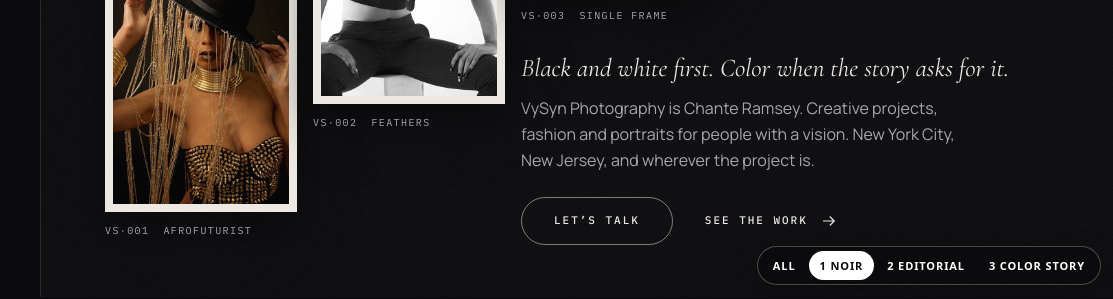
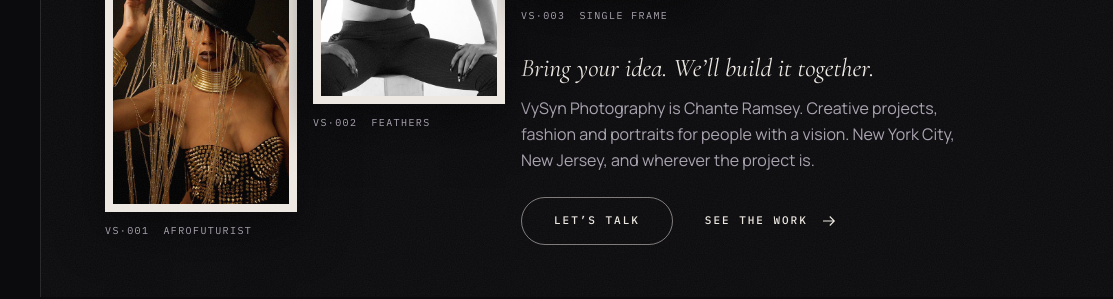
Before and after one commit to livewebstudios/vysynphotos, a plain HTML site: page noir/index.html in a window 1280 px wide. Shown: the part 503-802 px from the top of the page, 167-1280 px from the left. Drawn offline with nearby package versions, Linux system fonts and the light colour scheme.

Commit message:
Remove demo bar, new Noir second line, landing note and new-tab links
- Noir hero second line: "Bring your idea. We'll build it together."
- Drop "Black and white first." from Noir meta and landing card
- Remove the demo bar from all three demos
- Landing cards open each demo in a new tab
- Landing note: view on a full screen until a direction is picked

Co-Authored-By: Claude Opus 5.5 <noreply@anthropic.com>

```diff
--- a/assets/css/base.css
+++ b/assets/css/base.css
@@ -1,5 +1,5 @@
 /* VySyn Photography demos: shared kit.
-   Tokens, reset, motion guards, a11y helpers, form plumbing, demo bar.
+   Tokens, reset, motion guards, a11y helpers, form plumbing.
    Section layouts live in each demo's own stylesheet. */
 
 :root {
@@ -70,12 +70,9 @@
   --s-10: 128px;
   --section: clamp(72px, 11vw, 160px);
 
-  --demo-line: rgba(237, 232, 225, 0.28);
-  --demo-shadow: 0 6px 24px rgba(0, 0, 0, 0.28);
   --badge-w: 150px;
   --z-nav: 50;
   --z-menu: 60;
-  --z-demo: 90;
 }
 
 /* Reset */
@@ -173,45 +170,5 @@ html.lenis, html.lenis body { height: auto; }
 .lws-badge { width: var(--badge-w); height: auto; }
 .lws-chip { display: inline-block; padding: 6px; background: var(--paper); line-height: 0; }
 
-/* Demo bar: review aid only. Remove before launch. */
-.demo-bar {
-  position: fixed;
-  right: 12px;
-  bottom: 12px;
-  z-index: var(--z-demo);
-  display: flex;
-  align-items: center;
-  gap: 2px;
-  padding: 4px;
-  border-radius: 999px;
-  background: var(--ink);
-  border: 1px solid var(--demo-line);
-  font: 600 11px/1 system-ui, -apple-system, "Segoe UI", sans-serif;
-  letter-spacing: 0.08em;
-  text-transform: uppercase;
-  box-shadow: var(--demo-shadow);
-}
-.demo-bar a {
-  display: block;
-  padding: 9px 11px;
-  border-radius: 999px;
-  color: var(--white);
-  white-space: nowrap;
-  transition: background-color var(--dur-0) var(--ease-out), color var(--dur-0) var(--ease-out);
-}
-.demo-bar a:hover { background: var(--ink-3); }
-.demo-bar a:focus-visible { box-shadow: var(--focus-on-dark); }
-.demo-bar a[aria-current="page"] { background: var(--white); color: var(--ink); }
-@media (max-width: 479.98px) {
-  .demo-bar .demo-name { display: none; }
-  .demo-bar a { padding-inline: 12px; }
-}
-@media (pointer: coarse) {
-  .demo-bar a { min-width: 44px; padding-block: 17px; text-align: center; }
-}
-@media print {
-  .demo-bar { display: none; }
-}
-
 /* The header stays above the open menu so the MENU button can close it. */
 .menu-open [data-header] { z-index: calc(var(--z-menu) + 1); }
--- a/assets/css/landing.css
+++ b/assets/css/landing.css
@@ -26,6 +26,9 @@ a:focus-visible { box-shadow: 0 0 0 2px var(--paper), 0 0 0 4px var(--vs-purple)
 h1 { max-width: 16ch; margin-top: var(--s-4); font-weight: 500; font-size: clamp(36px, 5.4vw, 68px); line-height: 1.06; letter-spacing: -0.02em; }
 h1 em { font-family: var(--font-display); font-style: italic; font-weight: 400; letter-spacing: 0; color: var(--vs-purple); }
 .intro-line { max-width: 52ch; margin-top: var(--s-5); color: var(--muted-on-light); }
+.intro-note { max-width: 46ch; margin-top: var(--s-5); padding: var(--s-3) var(--s-5); border: 1px solid var(--vs-lilac); border-radius: 999px; font-size: 15px; line-height: 1.5; color: var(--text-on-light); }
+.intro-note strong { font-weight: 600; color: var(--vs-purple); }
+@media (max-width: 599.98px) { .intro-note { border-radius: 16px; } }
 
 .cards { display: grid; grid-template-columns: repeat(3, minmax(0, 1fr)); gap: var(--s-5); margin-top: clamp(48px, 7vw, 88px); }
 .card-item { animation: rise 0.9s var(--ease-out) both; }
--- a/noir/index.html
+++ b/noir/index.html
@@ -5,10 +5,10 @@
 <meta name="viewport" content="width=device-width, initial-scale=1">
 <meta name="robots" content="noindex, nofollow">
 <title>VySyn Photography · Creative Photographer, New York City · Gallery Noir</title>
-<meta name="description" content="Creative projects, fashion and portraits by Chante Ramsey. Black and white first. New York City and beyond.">
+<meta name="description" content="Creative projects, fashion and portraits by Chante Ramsey. New York City and beyond.">
 <meta property="og:type" content="website">
 <meta property="og:title" content="VySyn Photography · Creative Photographer, New York City · Gallery Noir">
-<meta property="og:description" content="Creative projects, fashion and portraits by Chante Ramsey. Black and white first. New York City and beyond.">
+<meta property="og:description" content="Creative projects, fashion and portraits by Chante Ramsey. New York City and beyond.">
 <meta property="og:image" content="../assets/img/photos/gold-fringe.jpg">
 <meta name="twitter:card" content="summary_large_image">
 <meta name="theme-color" content="#0B0A0D">
@@ -109,7 +109,7 @@
     </div>
     <div class="stairs">
       <div class="hero-body">
-        <p class="hero-second">Black and white first. Color when the story asks for it.</p>
+        <p class="hero-second">Bring your idea. We’ll build it together.</p>
         <p class="hero-intro">VySyn Photography is Chante Ramsey. Creative projects, fashion and portraits for people with a vision. New York City, New Jersey, and wherever the project is.</p>
         <div class="hero-actions">
           <a class="btn btn-pill" href="#contact">LET’S TALK</a>
@@ -511,13 +511,6 @@
 </footer>
 </div>
 
-<!-- Demo bar: review aid only. Remove before launch. -->
-<nav class="demo-bar" aria-label="Switch between the three demos">
-  <a href="../" aria-label="All three directions">ALL</a>
-  <a href="../noir/" aria-current="page">1<span class="demo-name"> NOIR</span></a>
-  <a href="../editorial/">2<span class="demo-name"> EDITORIAL</span></a>
-  <a href="../color-story/">3<span class="demo-name"> COLOR STORY</span></a>
-</nav>
 <script src="../assets/js/vendor/gsap.min.js" defer></script>
 <script src="../assets/js/vendor/ScrollTrigger.min.js" defer></script>
 <script src="../assets/js/vendor/lenis.min.js" defer></script>
```
Also changed, not shown: color-story/index.html (+0 -7 lines), editorial/index.html (+0 -7 lines), index.html (+9 -8 lines), 1 other file.
